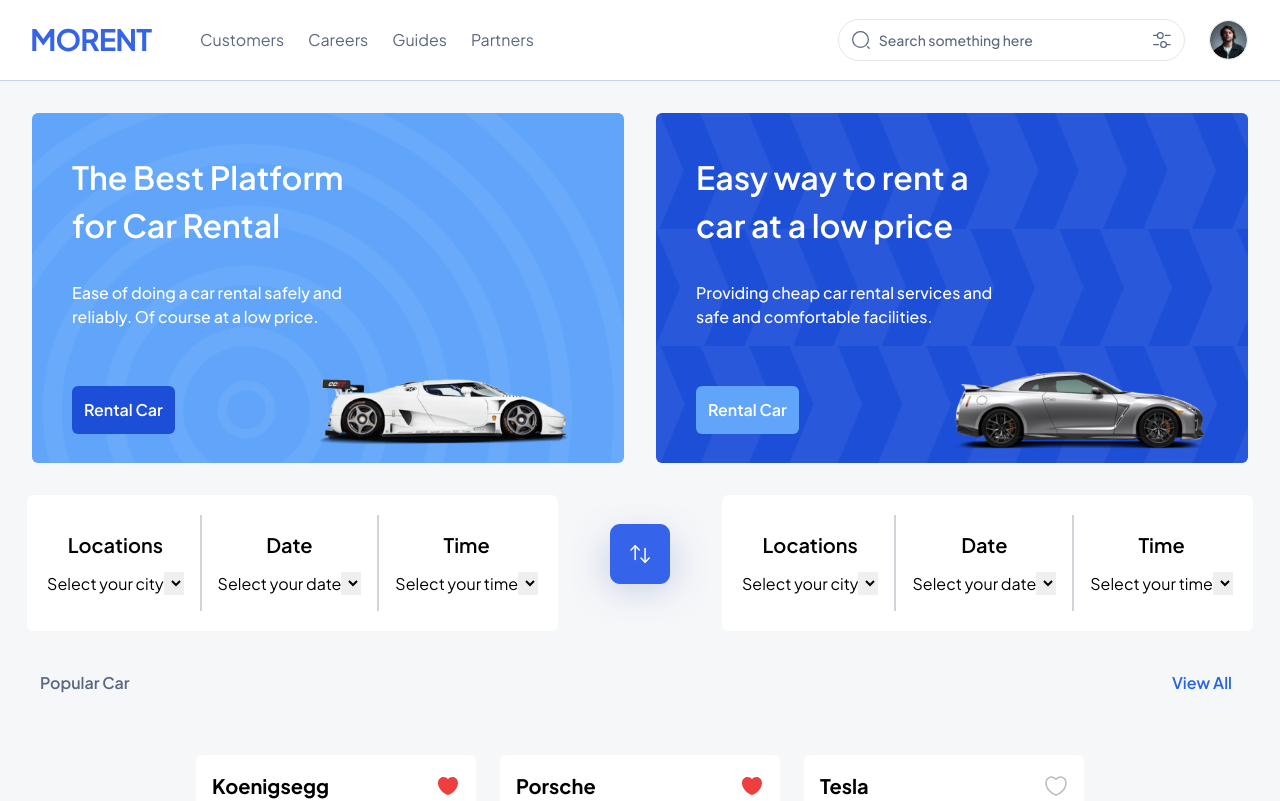
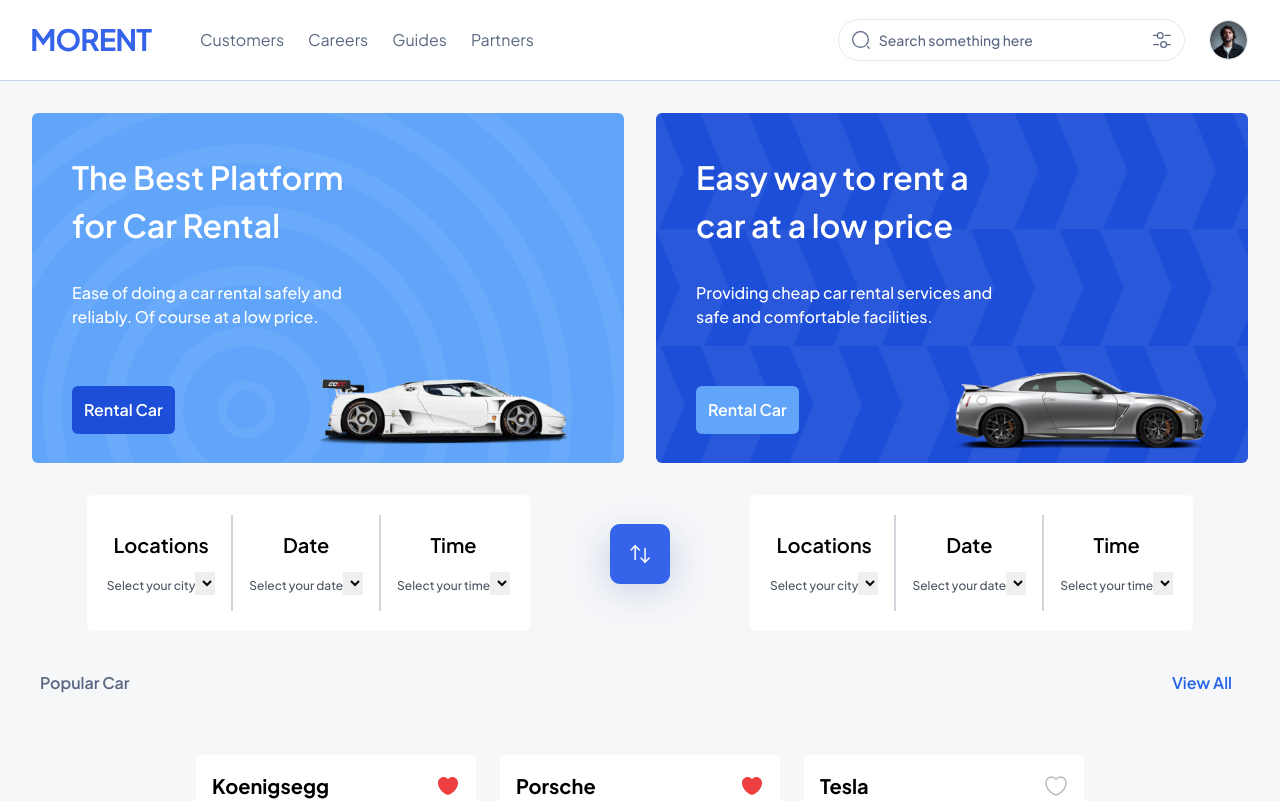
Before and after one commit to wassimrahali/CarMoent-From-Figma, a Next.js app: page / in a window 1280 px wide. Shown: the top 801 px of the page. Built offline with nearby package versions, Linux system fonts and the light colour scheme.

Commit message:
add FilterCar

```diff
--- a/src/app/components/FormFilter.tsx
+++ b/src/app/components/FormFilter.tsx
@@ -3,14 +3,14 @@
 import Image from "next/image";
 const FormFilter = () => {
   return (
-    <div className="flex justify-center items-center max-h-screen space-x-3">
+    <div className="flex justify-center items-center max-h-screen space-x-10">
       <div className="flex flex-col md:flex-row space-x-4 items-center">
 
         <div className="max-w-full bg-white flex flex-col md:flex-row items-center justify-between p-5 rounded-md">
           <div className="flex flex-col items-center space-y-3">
             <h2 className="font-semibold text-[20px]">Locations</h2>
             <form>
-              <label htmlFor="location">Select your city</label>
+              <label className='text-[12px] text-gray-600 font-medium' htmlFor="location">Select your city</label>
               <select id="location" name="location" />
             </form>
           </div>
@@ -20,7 +20,7 @@
           <div className="flex flex-col items-center space-y-3">
             <h2 className="font-semibold text-[20px]">Date</h2>
             <form>
-              <label htmlFor="date">Select your date</label>
+              <label className='text-[12px] text-gray-600 font-medium' htmlFor="date">Select your date</label>
               <select id="date" name="date" />
             </form>
           </div>
@@ -30,7 +30,7 @@
           <div className="flex flex-col items-center space-y-3">
             <h2 className="font-semibold text-[20px]">Time</h2>
             <form>
-              <label htmlFor="time">Select your time</label>
+              <label className='text-[12px] text-gray-600 font-medium' htmlFor="time">Select your time</label>
               <select id="time" name="time" />
             </form>
           </div>
@@ -45,7 +45,7 @@
           <div className="flex flex-col items-center space-y-3">
             <h2 className="font-semibold text-[20px]">Locations</h2>
             <form>
-              <label htmlFor="location">Select your city</label>
+              <label className='text-[12px] text-gray-600 font-medium' htmlFor="location">Select your city</label>
               <select id="location" name="location" />
             </form>
           </div>
@@ -56,7 +56,7 @@
           <div className="flex flex-col items-center space-y-3">
             <h2 className="font-semibold text-[20px]">Date</h2>
             <form>
-              <label htmlFor="date">Select your date</label>
+              <label className='text-[12px] text-gray-600 font-medium' htmlFor="date">Select your date</label>
               <select id="date" name="date" />
             </form>
           </div>
@@ -66,7 +66,7 @@
           <div className="flex flex-col items-center space-y-3">
             <h2 className="font-semibold text-[20px]">Time</h2>
             <form>
-              <label htmlFor="time">Select your time</label>
+              <label className='text-[12px] text-gray-600 font-medium' htmlFor="time">Select your time</label>
               <select id="time" name="time" />
             </form>
           </div>
```
